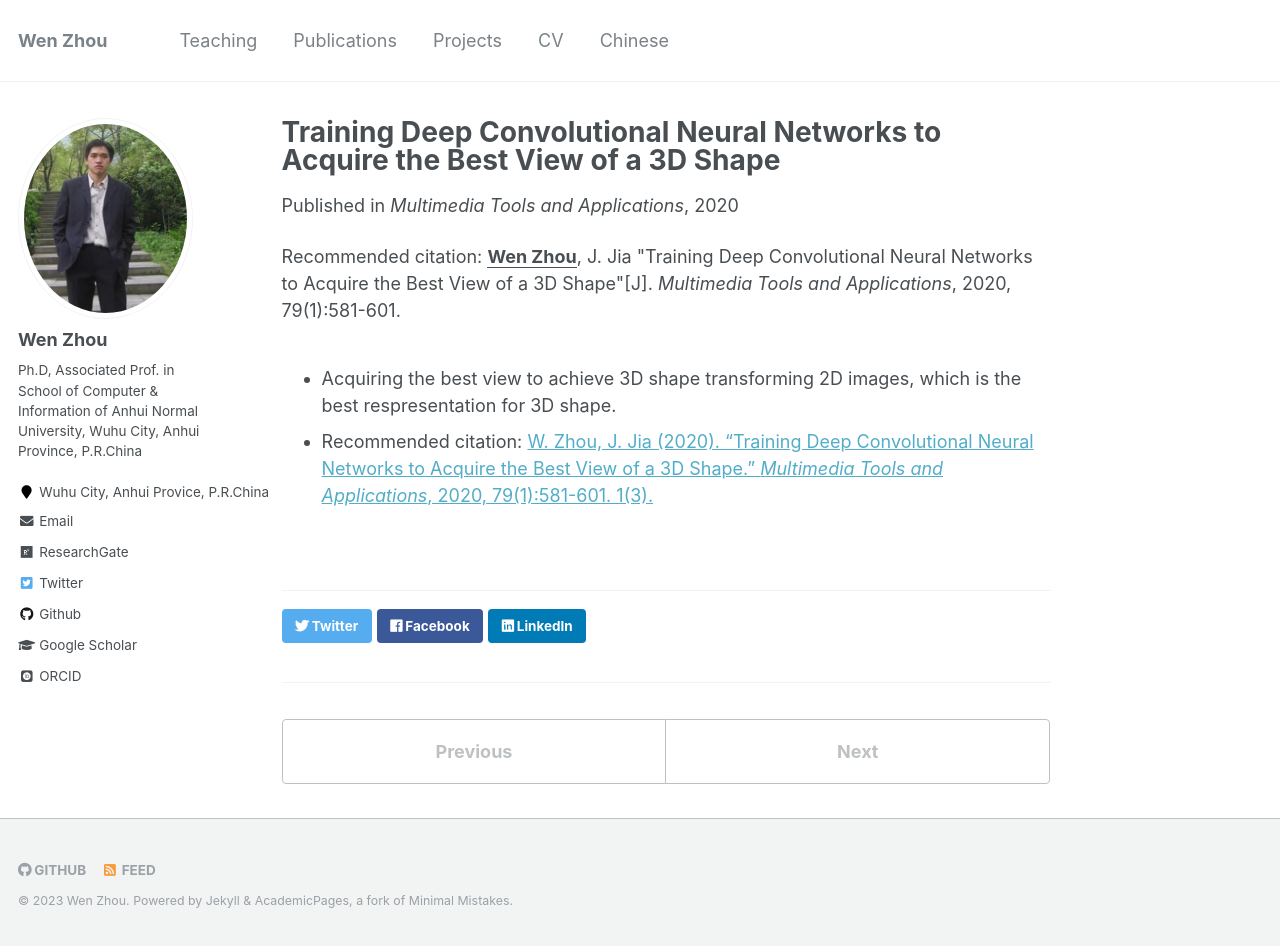
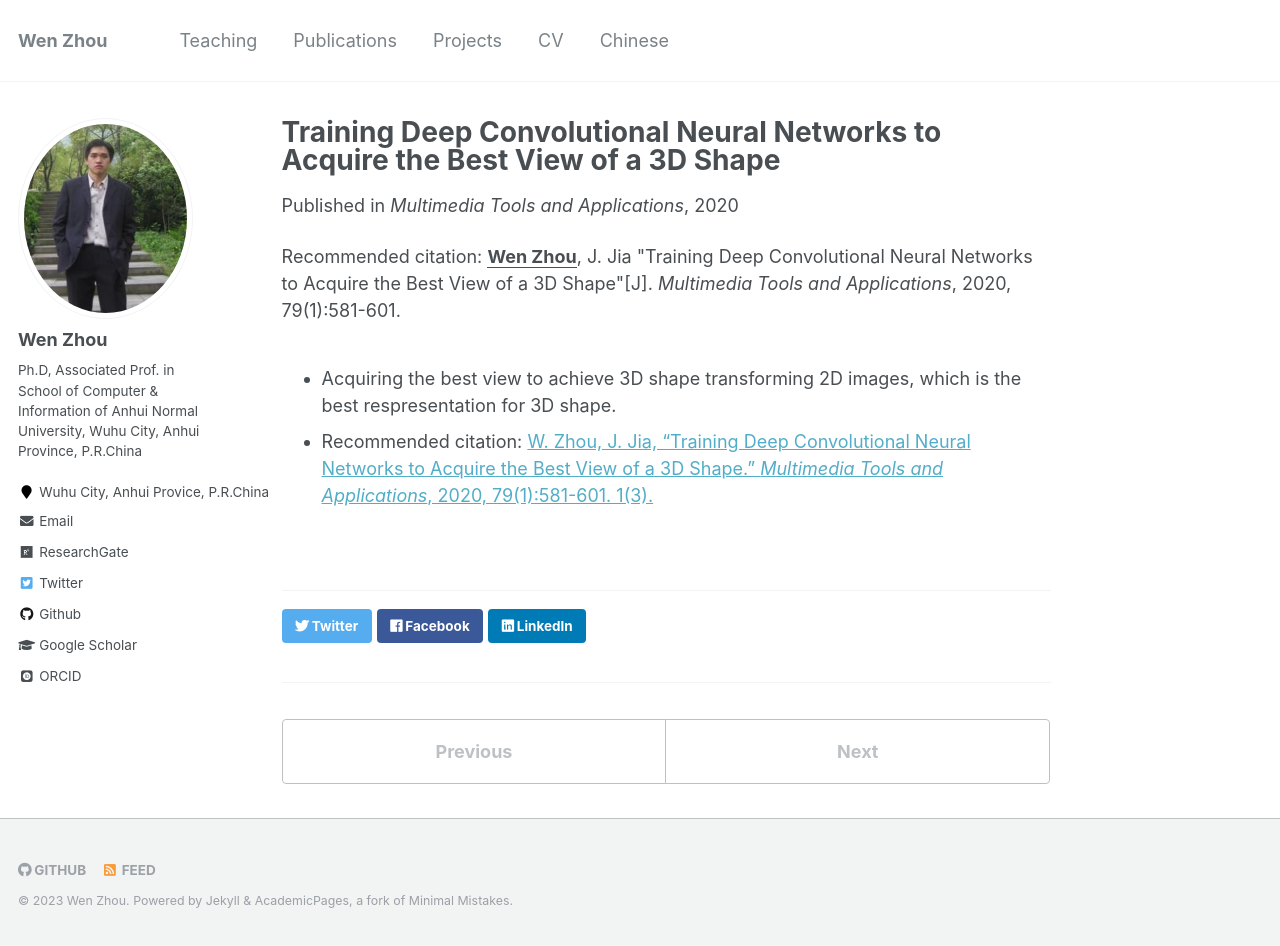
Before and after one commit to zhouwen327/zhouwen327.github.io, a Jekyll site: the page built from _publications/2020-01-01-MTAT-01.md, in a window 1280 px wide and 946 px high. Built offline with Jekyll 4.4.1, drawn with Linux system fonts in a browser that asks for light colours; some web fonts are replaced.

Commit message:
Update 2020-01-01-MTAT-01.md

```diff
--- a/_publications/2020-01-01-MTAT-01.md
+++ b/_publications/2020-01-01-MTAT-01.md
@@ -8,4 +8,4 @@
 citation: '<b><u>Wen Zhou</u></b>, J. Jia "Training Deep Convolutional Neural Networks to Acquire the Best View of a 3D Shape"[J]. <i> Multimedia Tools and Applications</i>, 2020, 79(1):581-601.'
 ---
 + Acquiring the best view to achieve 3D shape transforming 2D images, which is the best respresentation for 3D shape.
-+ Recommended citation: <a href="http://ivr-ahnu.cn/cn/paper/2020a1.pdf">W. Zhou, J. Jia (2020). "Training Deep Convolutional Neural Networks to Acquire the Best View of a 3D Shape." <i>Multimedia Tools and Applications</i>, 2020, 79(1):581-601. 1(3). </a>
++ Recommended citation: <a href="http://ivr-ahnu.cn/cn/paper/2020a1.pdf">W. Zhou, J. Jia, "Training Deep Convolutional Neural Networks to Acquire the Best View of a 3D Shape." <i>Multimedia Tools and Applications</i>, 2020, 79(1):581-601. 1(3). </a>
```
